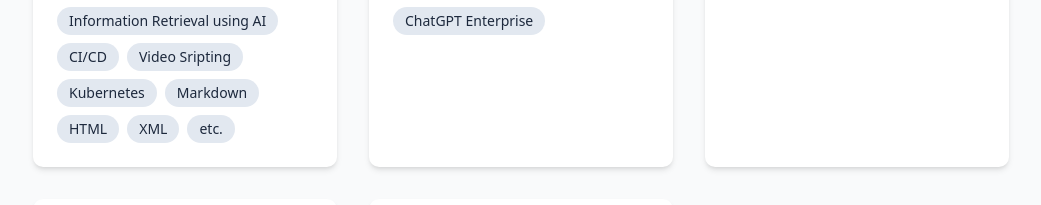
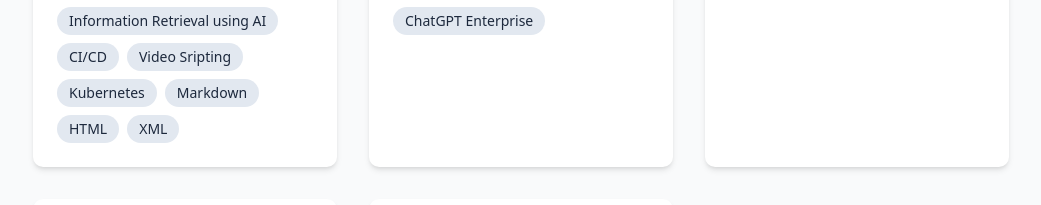
Before and after one commit to mercymsingh/mercymsingh.github.io, a Next.js app: page / in a window 1280 px wide. Shown: the part 989-1194 px from the top of the page, without its empty margins (119-1160 px from the left). Built offline with nearby package versions, Linux system fonts and the light colour scheme.

Commit message:
removed etc

```diff
--- a/src/app/page.tsx
+++ b/src/app/page.tsx
@@ -117,7 +117,7 @@
   const skillCategories = [
     {
       category: "Technical Skills",
-      skills: ["Doc-as-code", "Sphinx", "Prompt Engineering", "Generative AI Content Creation", "AI-Assisted Documentation", "Conversational AI Design", "Information Retrieval using AI", "CI/CD", "Video Sripting", "Kubernetes", "Markdown", "HTML", "XML", "etc."  ]
+      skills: ["Doc-as-code", "Sphinx", "Prompt Engineering", "Generative AI Content Creation", "AI-Assisted Documentation", "Conversational AI Design", "Information Retrieval using AI", "CI/CD", "Video Sripting", "Kubernetes", "Markdown", "HTML", "XML"  ]
     },
     {
       category: "Tools",
```
